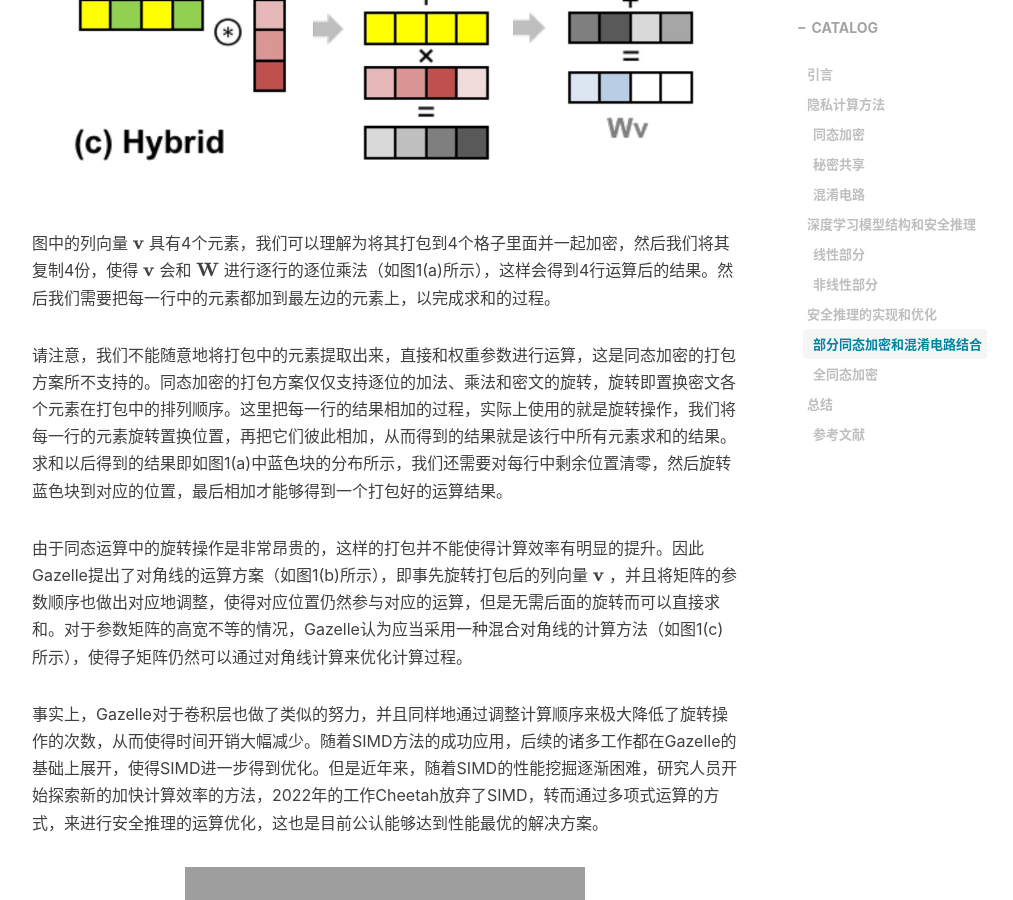
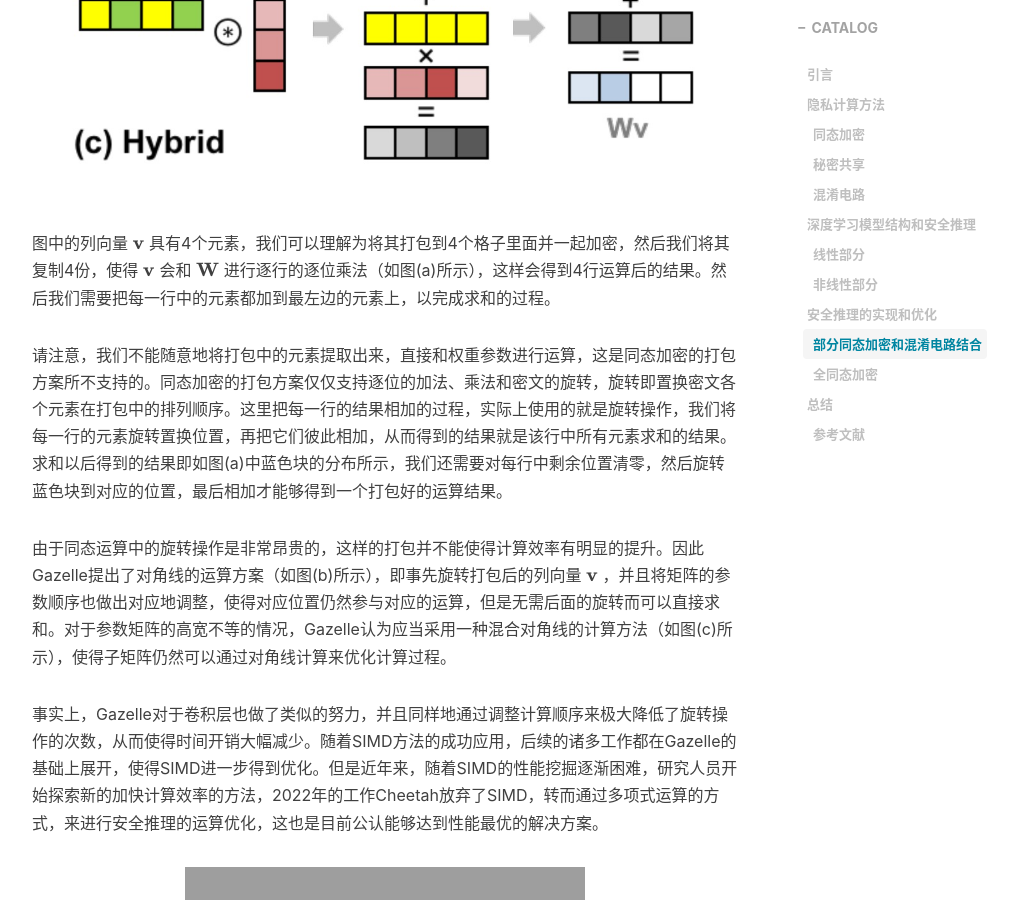
Before and after one commit to Mingyu-Zheng/mingyu-zheng.github.io, a Jekyll site: the page built from _posts/cryptography/2023-07-15-「密码学」隐私保护深度学习简介.md, in a window 1280 px wide and 900 px high, scrolled down 7215 px. Shown: the whole window, without its empty margins (233-1246 px from the left). Built offline with Jekyll 4.4.1, drawn with Linux system fonts in a browser that asks for light colours; nearby versions of some CDN libraries; comment, search, counter and statistics services are not loaded; some of the changed text lies outside the part shown.

Commit message:
ppdl revise

```diff
--- a/_posts/cryptography/2023-07-15-「密码学」隐私保护深度学习简介.md
+++ b/_posts/cryptography/2023-07-15-「密码学」隐私保护深度学习简介.md
@@ -110,11 +110,11 @@ Dropout也是线性变换的类型，Dropout使得我们随机地去掉一些参
 
 ![](https://azaan-zheng.github.io/img/cryptography/20230715/1.jpg)
 
-图中的列向量 $\mathbf{v}$ 具有4个元素，我们可以理解为将其打包到4个格子里面并一起加密，然后我们将其复制4份，使得 $\mathbf{v}$ 会和 $\mathbf{W}$ 进行逐行的逐位乘法（如图1(a)所示），这样会得到4行运算后的结果。然后我们需要把每一行中的元素都加到最左边的元素上，以完成求和的过程。
+图中的列向量 $\mathbf{v}$ 具有4个元素，我们可以理解为将其打包到4个格子里面并一起加密，然后我们将其复制4份，使得 $\mathbf{v}$ 会和 $\mathbf{W}$ 进行逐行的逐位乘法（如图(a)所示），这样会得到4行运算后的结果。然后我们需要把每一行中的元素都加到最左边的元素上，以完成求和的过程。
 
-请注意，我们不能随意地将打包中的元素提取出来，直接和权重参数进行运算，这是同态加密的打包方案所不支持的。同态加密的打包方案仅仅支持逐位的加法、乘法和密文的旋转，旋转即置换密文各个元素在打包中的排列顺序。这里把每一行的结果相加的过程，实际上使用的就是旋转操作，我们将每一行的元素旋转置换位置，再把它们彼此相加，从而得到的结果就是该行中所有元素求和的结果。求和以后得到的结果即如图1(a)中蓝色块的分布所示，我们还需要对每行中剩余位置清零，然后旋转蓝色块到对应的位置，最后相加才能够得到一个打包好的运算结果。
+请注意，我们不能随意地将打包中的元素提取出来，直接和权重参数进行运算，这是同态加密的打包方案所不支持的。同态加密的打包方案仅仅支持逐位的加法、乘法和密文的旋转，旋转即置换密文各个元素在打包中的排列顺序。这里把每一行的结果相加的过程，实际上使用的就是旋转操作，我们将每一行的元素旋转置换位置，再把它们彼此相加，从而得到的结果就是该行中所有元素求和的结果。求和以后得到的结果即如图(a)中蓝色块的分布所示，我们还需要对每行中剩余位置清零，然后旋转蓝色块到对应的位置，最后相加才能够得到一个打包好的运算结果。
 
-由于同态运算中的旋转操作是非常昂贵的，这样的打包并不能使得计算效率有明显的提升。因此Gazelle提出了对角线的运算方案（如图1(b)所示），即事先旋转打包后的列向量 $\mathbf{v}$ ，并且将矩阵的参数顺序也做出对应地调整，使得对应位置仍然参与对应的运算，但是无需后面的旋转而可以直接求和。对于参数矩阵的高宽不等的情况，Gazelle认为应当采用一种混合对角线的计算方法（如图1(c)所示），使得子矩阵仍然可以通过对角线计算来优化计算过程。
+由于同态运算中的旋转操作是非常昂贵的，这样的打包并不能使得计算效率有明显的提升。因此Gazelle提出了对角线的运算方案（如图(b)所示），即事先旋转打包后的列向量 $\mathbf{v}$ ，并且将矩阵的参数顺序也做出对应地调整，使得对应位置仍然参与对应的运算，但是无需后面的旋转而可以直接求和。对于参数矩阵的高宽不等的情况，Gazelle认为应当采用一种混合对角线的计算方法（如图(c)所示），使得子矩阵仍然可以通过对角线计算来优化计算过程。
 
 事实上，Gazelle对于卷积层也做了类似的努力，并且同样地通过调整计算顺序来极大降低了旋转操作的次数，从而使得时间开销大幅减少。随着SIMD方法的成功应用，后续的诸多工作都在Gazelle的基础上展开，使得SIMD进一步得到优化。但是近年来，随着SIMD的性能挖掘逐渐困难，研究人员开始探索新的加快计算效率的方法，2022年的工作Cheetah放弃了SIMD，转而通过多项式运算的方式，来进行安全推理的运算优化，这也是目前公认能够达到性能最优的解决方案。
 
@@ -138,7 +138,7 @@ Cheetah认为神经网络中的线性运算都由逐项乘积后求和两个步
 
 这样的多通道优化填充能够明显的解决信息密度下降的问题，但是由于填充过程中额外会产生很多的旋转操作，因此在效率上仍然有提升的空间。2023年有研究人员基于此提出了名为HyPHEN的方案，该方案混合了多种填充和运算顺序，在运算的处理上更加精细，也让我们看到了全同态加密方案能达到的更优效果。
 
-我们在4.1节中看到，部分同态加密的方案中提出用多项式运算来代替SIMD，得到了更优的效果。但是多项式方法是很难应用到全同态加密中的，这是因为全同态加密中的激活函数需要逐元素的运算，即使是采用平方激活函数，仍然是不能通过多项式的系数来表达的。因此这限制了多项式方法在全同态加密上的应用。但是结合多项式方案的全同态加密仍然是未来值得研究的一个方向，或许在不久的将来就能够出现更加出色的优化方法。
+我们在前节中看到，部分同态加密的方案中提出用多项式运算来代替SIMD，得到了更优的效果。但是多项式方法是很难应用到全同态加密中的，这是因为全同态加密中的激活函数需要逐元素的运算，即使是采用平方激活函数，仍然是不能通过多项式的系数来表达的。因此这限制了多项式方法在全同态加密上的应用。但是结合多项式方案的全同态加密仍然是未来值得研究的一个方向，或许在不久的将来就能够出现更加出色的优化方法。
 
 # 总结
 
```
Also changed, not shown: other parts of _posts/cryptography/2023-07-15-「密码学」隐私保护深度学习简介.md (+1 -1 lines).
